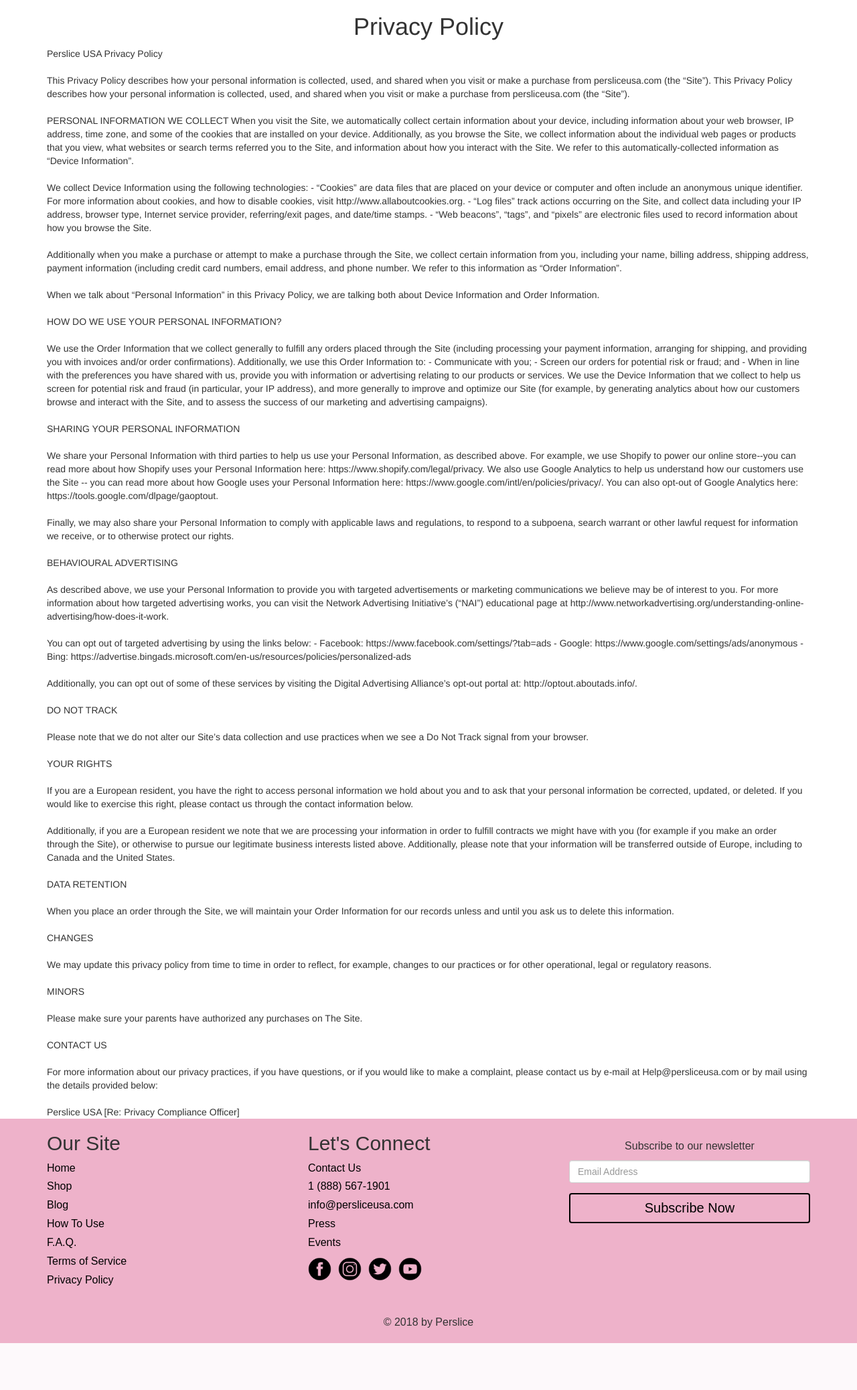
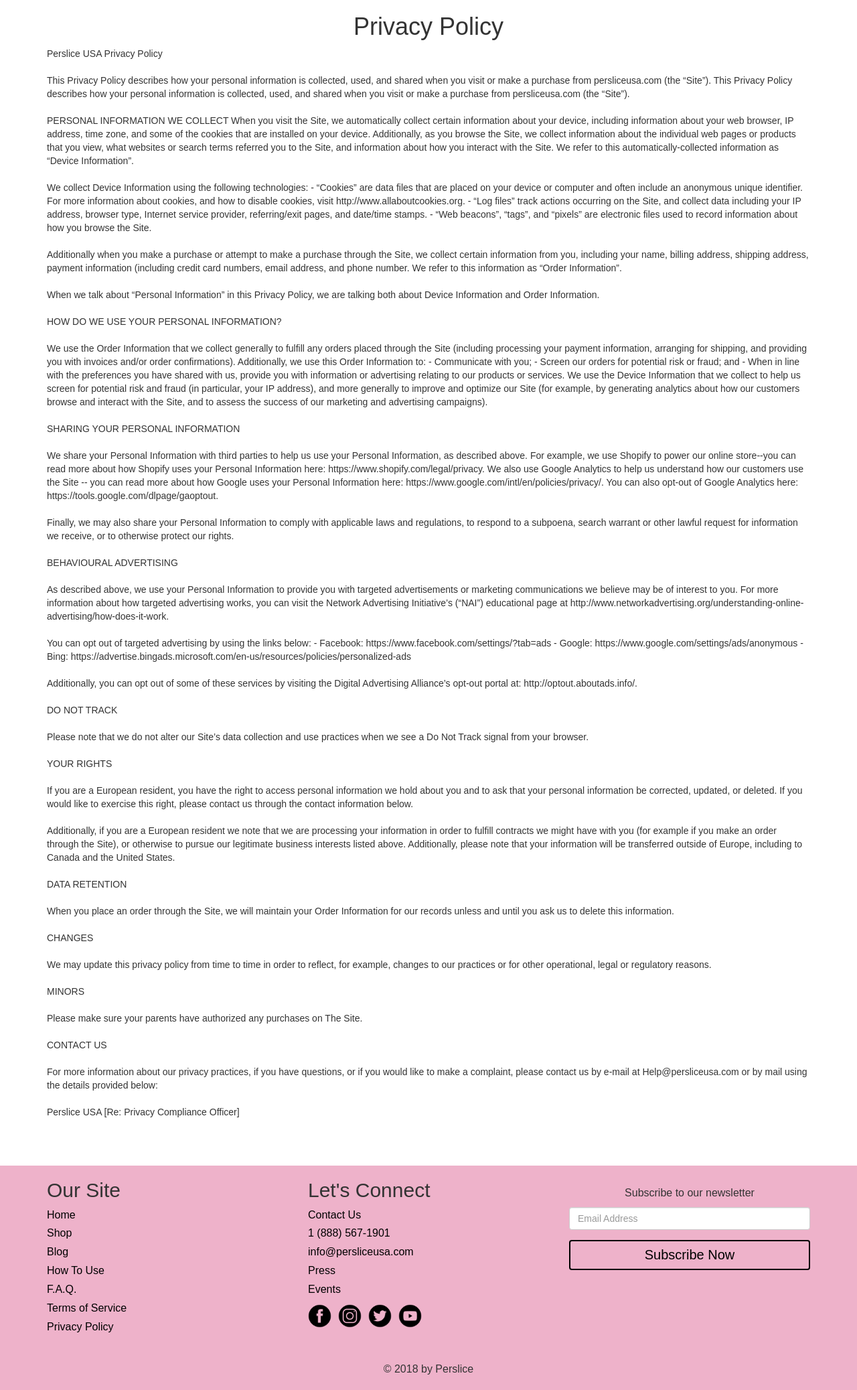
Before and after one commit to davidi2v/Perslice2, a PHP site: page /privacy-policy.php in a window 1280 px wide. Shown: the part 260-2335 px from the top of the page at 67% size. Before the commit the page ends 2265 px from the top, so only its background shows below. Run offline with PHP 8.4, Linux system fonts and the light colour scheme; some libraries are stand-ins or nearby versions; some web fonts are replaced.

Commit message:
updated css for terms and policy page

```diff
--- a/css/style.css
+++ b/css/style.css
@@ -895,3 +895,10 @@ faq css
 
     #blogs .posts {margin-bottom: 4em;}
 }
+
+#terms, #policy {
+    font-family: "futura-pt", sans-serif;
+    font-style: normal;
+    font-weight: 300;
+    margin-bottom: 5em;
+}
--- a/privacy-policy.php
+++ b/privacy-policy.php
@@ -53,7 +53,7 @@
 		</div>
 	</nav>
 	<body>
-		<div class="container">
+		<div class="container" id="policy">
 			<h1 class="text-center">Privacy Policy</h1>
 			Perslice USA Privacy Policy
 			<br>
--- a/terms-of-service.php
+++ b/terms-of-service.php
@@ -53,7 +53,7 @@
 		</div>
 	</nav>
 	<body>
-		<div class="container">
+		<div class="container" id="terms">
 			<h1 class="text-center">Terms of Service</h1>
 			TERMS OF SERVICE
 			<br>
```
